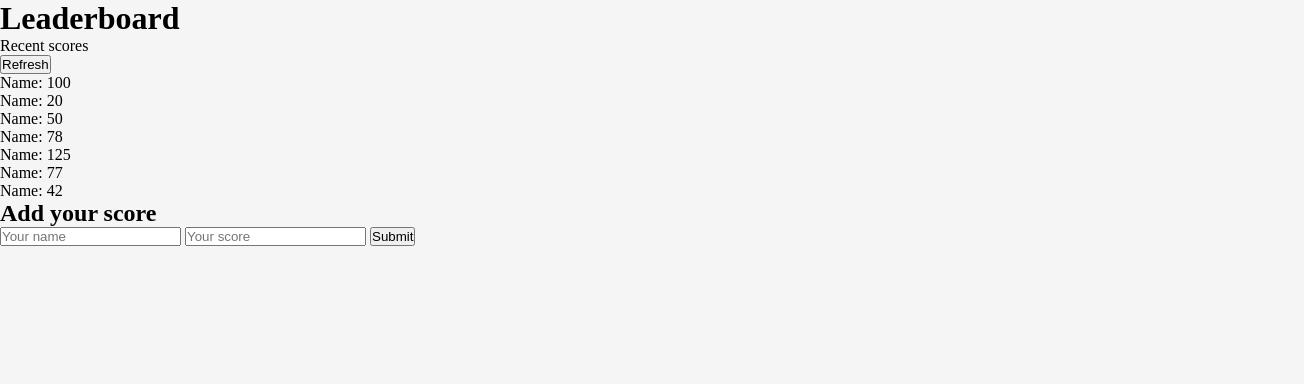
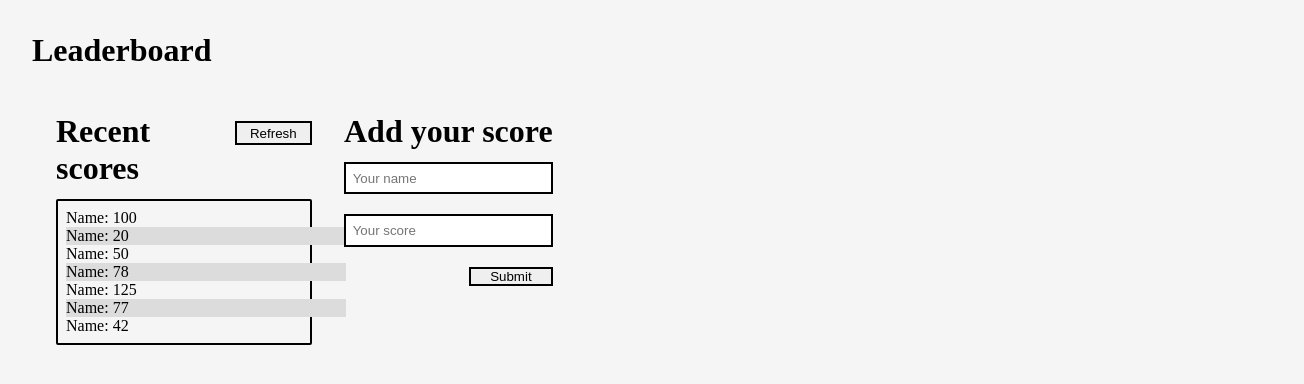
Before and after one commit to RitaDee/Leader-board, a website built with webpack: page src/index.html in a window 1280 px wide. Shown: the whole page, 1304 px wide, since content can reach past the window. Built offline with nearby package versions, Linux system fonts and the light colour scheme.

Commit message:
Modify style.css file

```diff
--- a/src/index.html
+++ b/src/index.html
@@ -8,13 +8,16 @@
     <script src="https://kit.fontawesome.com/70657c6fc0.js" crossorigin="anonymous"></script>
   </head>
   <body>
-     <h1>Leaderboard</h1>
+    <header>
+      <h1>Leaderboard</h1>
+    </header>
 
-     <div id="container">
-      <div id="recent-score">
-        <div id="recent-title">
-          <p>Recent scores</p>
-           <button>Refresh</button>
+     <section id="main-container">
+     <div class="container">
+      <div class="recent-score">
+        <div class="recent-title">
+          <h2>Recent scores</h2>
+           <button class="refresh" type="reset">Refresh</button>
         </div>
         <div id="recent-list">
           <ul>
@@ -30,12 +33,13 @@
       </div>
       <div id="add-score">
         <h2>Add your score</h2>
-        <form id="form-score">
-          <input type="text" placeholder="Your name" required>
-          <input type="text" placeholder="Your score" required>
+        <form class="form-score">
+          <input type="text" placeholder="Your name" required class="name">
+          <input type="text" placeholder="Your score" required class="score">
           <button id="btn-submit" type="submit">Submit</button>
         </form>
       </div>
      </div>
+    </section>
   </body>
 </html>
--- a/src/style.css
+++ b/src/style.css
@@ -2,9 +2,89 @@
   padding: 0;
   margin: 0;
   box-sizing: border-box;
+  list-style-type: none;
 }
 
 body {
-  width: 100%;
   background-color: whitesmoke;
 }
+
+header {
+  padding: 2rem;
+}
+
+h2 {
+  font-size: 2rem;
+  margin-bottom: 12px;
+}
+
+.container {
+  display: flex;
+  width: 90%;
+}
+
+.recent-score {
+  width: 25%;
+  padding-left: 2rem;
+}
+
+.recent-title {
+  width: 100%;
+  display: flex;
+  justify-content: space-between;
+}
+
+#main-container {
+  width: 100%;
+  display: flex;
+  flex-direction: column;
+  margin: 12px 24px;
+  justify-content: space-between;
+}
+
+#add-score {
+  padding-left: 2rem;
+}
+
+form {
+  display: flex;
+  flex-direction: column;
+  gap: 20px;
+}
+
+input {
+  width: auto;
+  padding: 0.5em;
+  border: 2px solid black;
+}
+
+.refresh {
+  height: 24px;
+  width: 80px;
+  margin-top: 0.5rem;
+  border: 2px solid black;
+}
+
+#btn-submit {
+  width: 40%;
+  border: 2px solid black;
+  align-self: flex-end;
+}
+
+#recent-list {
+  border: 2px solid black;
+  border-radius: 2px;
+}
+
+ul {
+  margin: 0.5rem;
+  font-weight: 500;
+}
+
+ul li {
+  width: 17.5rem;
+}
+
+ul li:nth-child(even) {
+  background-color: gainsboro;
+}
```
